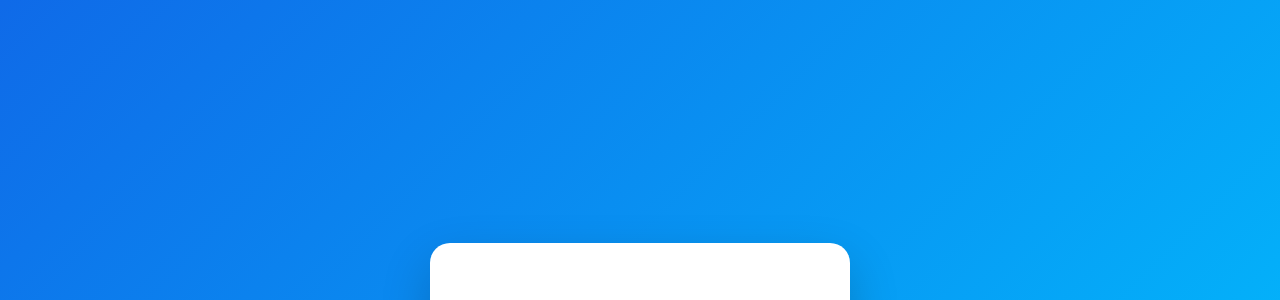
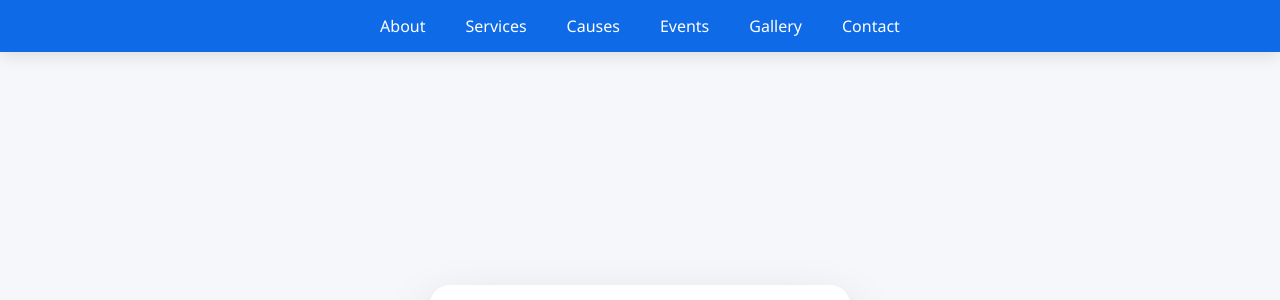
Before and after one commit to rathodsumiit/Kalyani-Foundation-, a plain HTML site: page verify.html in a window 1280 px wide. Shown: the top 300 px of the page. Drawn offline with Linux system fonts and the light colour scheme.

Commit message:
Update verify.html

```diff
--- a/verify.html
+++ b/verify.html
@@ -14,31 +14,67 @@
 }
 
 body{
+  background: #f5f7fb;
+}
+
+/* 🔥 NAVBAR */
+.navbar{
+  width:100%;
+  background:#0f6ae8;
+  padding:15px 0;
+  position:fixed;
+  top:0;
+  left:0;
+  z-index:1000;
+  box-shadow:0 5px 15px rgba(0,0,0,0.1);
+}
+
+.navbar ul{
+  display:flex;
+  justify-content:center;
+  list-style:none;
+  gap:40px;
+}
+
+.navbar ul li a{
+  color:white;
+  text-decoration:none;
+  font-size:16px;
+  font-weight:500;
+  transition:0.3s;
+}
+
+.navbar ul li a:hover{
+  color:#ffd700;
+}
+
+/* 🔥 CENTER AREA */
+.wrapper{
   height:100vh;
   display:flex;
   justify-content:center;
   align-items:center;
-  background: linear-gradient(135deg, #0f6ae8, #00c6ff);
+  padding-top:80px;
 }
 
-/* Card */
+/* CARD */
 .container{
   background:#fff;
   padding:40px;
   border-radius:20px;
   text-align:center;
   max-width:420px;
-  box-shadow:0 20px 50px rgba(0,0,0,0.2);
+  box-shadow:0 20px 50px rgba(0,0,0,0.15);
   animation: fadeIn 1s ease;
 }
 
-/* Logo */
+/* LOGO */
 .logo{
   width:80px;
-  margin-bottom:15px;
+  margin-bottom:10px;
 }
 
-/* Tick Animation */
+/* CHECKMARK */
 .checkmark{
   width:80px;
   height:80px;
@@ -46,7 +82,7 @@ body{
 }
 
 .checkmark circle{
-  stroke: #4CAF50;
+  stroke: #28a745;
   stroke-width: 4;
   fill:none;
   stroke-dasharray: 166;
@@ -55,7 +91,7 @@ body{
 }
 
 .checkmark path{
-  stroke:#4CAF50;
+  stroke:#28a745;
   stroke-width:4;
   fill:none;
   stroke-dasharray: 48;
@@ -72,7 +108,7 @@ body{
   to{opacity:1; transform:translateY(0);}
 }
 
-/* Text */
+/* TEXT */
 h2{
   color:#28a745;
   margin-bottom:10px;
@@ -80,7 +116,7 @@ h2{
 
 p{
   font-size:16px;
-  color:#333;
+  color:#444;
   line-height:1.6;
 }
 </style>
@@ -88,12 +124,26 @@ p{
 
 <body>
 
+<!-- 🔥 NAVBAR (Same as your main site) -->
+<div class="navbar">
+  <ul>
+    <li><a href="index.html#about">About</a></li>
+    <li><a href="index.html#services">Services</a></li>
+    <li><a href="index.html#causes">Causes</a></li>
+    <li><a href="index.html#events">Events</a></li>
+    <li><a href="index.html#gallery">Gallery</a></li>
+    <li><a href="index.html#contact">Contact</a></li>
+  </ul>
+</div>
+
+<!-- 🔥 VERIFICATION CARD -->
+<div class="wrapper">
   <div class="container">
 
-  <!-- 🔥 Add your logo here -->
+    <!-- Logo -->
     <img src="logo.png" alt="Kalyani Foundation Logo" class="logo">
 
-  <!-- Animated Tick -->
+    <!-- Tick -->
     <svg class="checkmark" viewBox="0 0 52 52">
       <circle cx="26" cy="26" r="25"/>
       <path d="M14 27 L22 35 L38 18"/>
@@ -102,6 +152,7 @@ p{
     <h2 id="title">Verifying...</h2>
     <p id="msg"></p>
 
+  </div>
 </div>
 
 <script>
```
Lines whose indentation alone changed are shown as unchanged.
